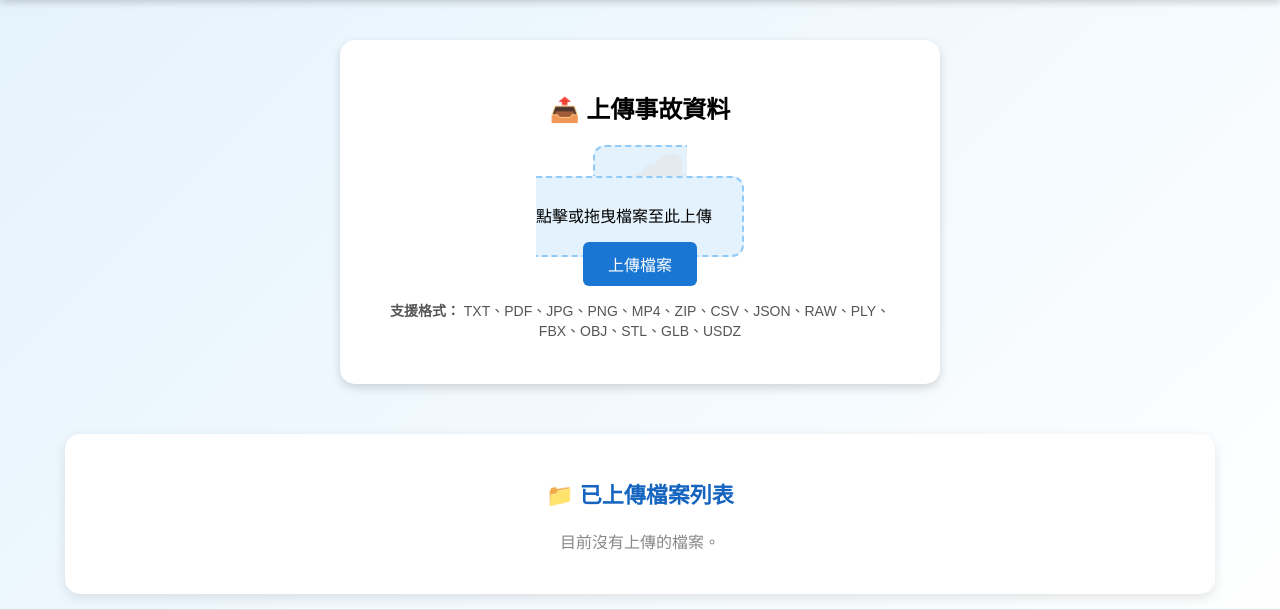
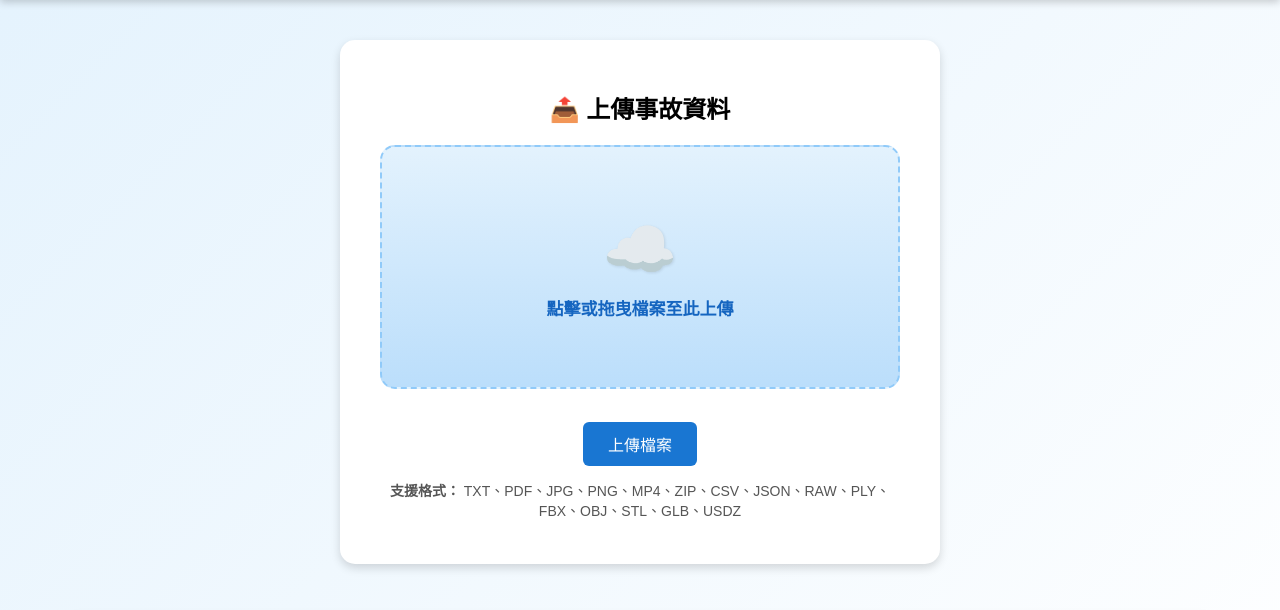
Before and after one commit to tzumao/cloud_upload_platform, a Flask app: page / in a window 1280 px wide. Shown: the part 140-750 px from the top of the page. Run offline with Flask 3, Linux system fonts and the light colour scheme; some libraries are stand-ins or nearby versions.

Commit message:
Update index.html

```diff
--- a/templates/index.html
+++ b/templates/index.html
@@ -4,9 +4,7 @@
     <meta charset="UTF-8">
     <title>交通事故雲端資料平台</title>
     <meta name="viewport" content="width=device-width, initial-scale=1.0">
-    <!-- 3D 模型預覽套件 -->
     <script type="module" src="https://unpkg.com/@google/model-viewer/dist/model-viewer.min.js"></script>
-
     <style>
         body {
             font-family: "Microsoft JhengHei", sans-serif;
@@ -48,23 +46,39 @@
             transform: translateY(-5px);
         }
 
+        /* ☁️ 雲端上傳區塊 */
         .cloud-upload {
             border: 2px dashed #90caf9;
-            border-radius: 12px;
-            padding: 30px;
-            background-color: #e3f2fd;
-            transition: background-color 0.3s ease;
+            border-radius: 15px;
+            padding: 40px 20px;
+            background: linear-gradient(180deg, #e3f2fd 0%, #bbdefb 100%);
+            transition: all 0.3s ease;
             cursor: pointer;
+            display: flex;
+            flex-direction: column;
+            align-items: center;
+            justify-content: center;
+            height: 160px;
         }
 
         .cloud-upload:hover {
-            background-color: #bbdefb;
+            background: #bbdefb;
+            border-color: #1565c0;
+            transform: scale(1.02);
         }
 
-        .cloud-upload i {
-            font-size: 50px;
+        .cloud-icon {
+            font-size: 60px;
+            margin-bottom: 10px;
             color: #1565c0;
-            margin-bottom: 10px;
+            text-shadow: 1px 1px 3px rgba(0,0,0,0.1);
+        }
+
+        .cloud-upload p {
+            color: #1565c0;
+            font-size: 17px;
+            margin: 0;
+            font-weight: 600;
         }
 
         input[type="file"] {
@@ -176,8 +190,8 @@
         <h2>📤 上傳事故資料</h2>
         <form action="/upload" method="post" enctype="multipart/form-data">
             <label for="file" class="cloud-upload">
-                <i>☁️</i><br>
-                點擊或拖曳檔案至此上傳
+                <div class="cloud-icon">☁️</div>
+                <p>點擊或拖曳檔案至此上傳</p>
             </label>
             <input id="file" type="file" name="file" required>
             <br>
```
